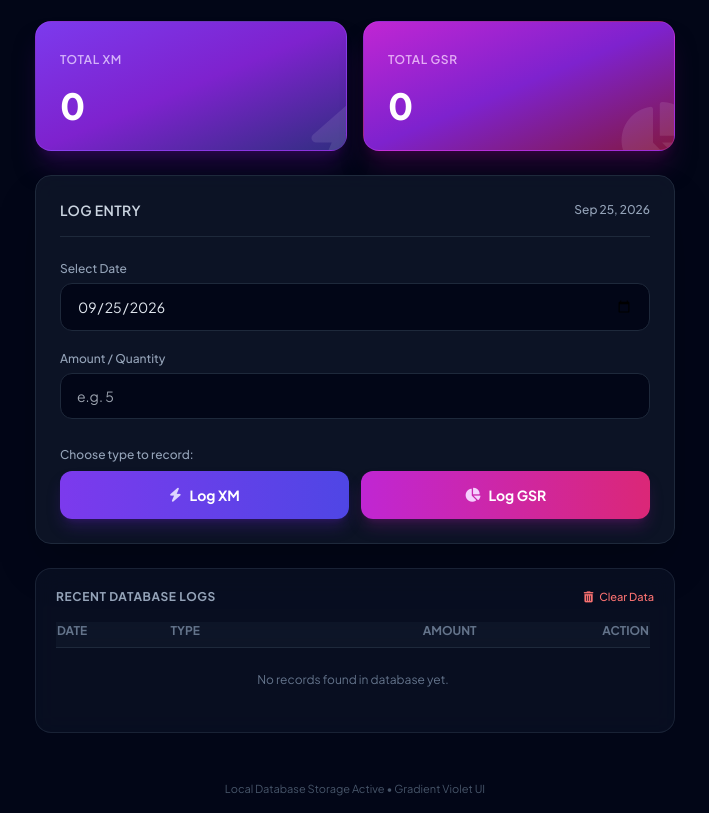
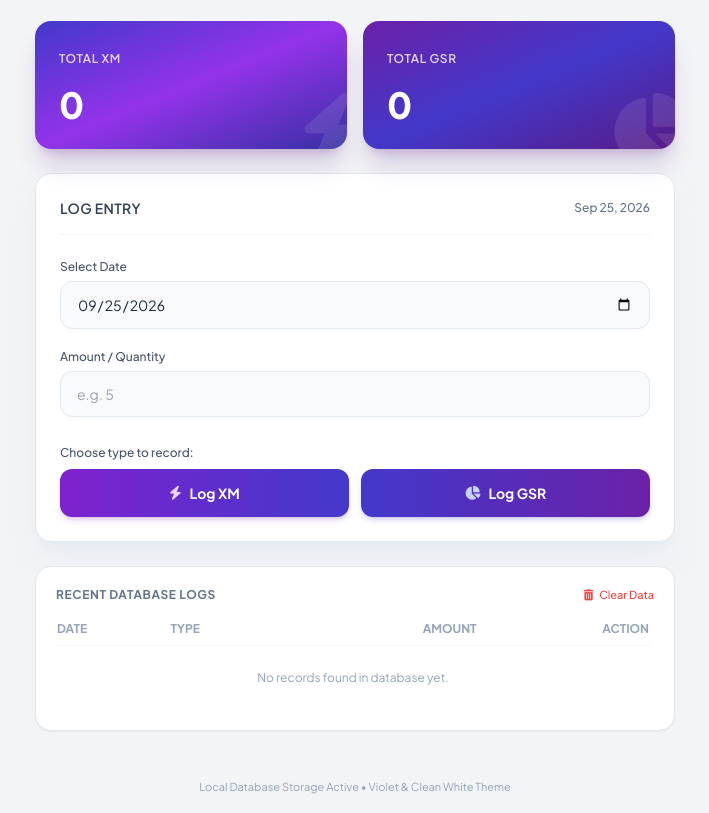
Before and after one commit to Raze-Engine/Raze-Engine-Ai, a plain HTML site: page index.html in a window 1280 px wide. Shown: the part 87-900 px from the top of the page, without its empty margins (285-994 px from the left). Drawn offline with nearby package versions, Linux system fonts and the light colour scheme.

Commit message:
Update index.html

```diff
--- a/index.html
+++ b/index.html
@@ -12,30 +12,31 @@
         @import url('https://fonts.googleapis.com/css2?family=Plus+Jakarta+Sans:wght@400;500;600;700;800&display=swap');
         body {
             font-family: 'Plus Jakarta Sans', sans-serif;
+            background-color: #f3f4f6;
         }
     </style>
 </head>
-<body class="bg-slate-950 text-slate-100 min-h-screen flex flex-col justify-between selection:bg-purple-500 selection:text-white">
+<body class="text-slate-900 min-h-screen flex flex-col justify-between selection:bg-purple-600 selection:text-white">
 
     <div class="max-w-2xl w-full mx-auto px-4 py-8 flex flex-col gap-6">
 
         <!-- Header Title -->
         <header class="text-center">
-            <h1 class="text-2xl font-extrabold tracking-tight bg-gradient-to-r from-purple-400 via-fuchsia-300 to-pink-400 bg-clip-text text-transparent">
+            <h1 class="text-2xl font-extrabold tracking-tight text-slate-900">
                 Daily Tracker Dashboard
             </h1>
-            <p class="text-xs text-slate-400 mt-1">Record and manage your daily GSR & XM counts</p>
+            <p class="text-xs text-slate-500 mt-1">Record and manage your daily GSR & XM counts</p>
         </header>
 
-        <!-- TOP UI: Gradient Violet Dashboard Cards -->
+        <!-- TOP UI: Gradient Violet Dashboard Cards matching the reference image theme -->
         <section class="grid grid-cols-2 gap-4">
             <!-- Total XM Card -->
-            <div class="relative overflow-hidden rounded-2xl bg-gradient-to-br from-violet-600 via-purple-700 to-indigo-900 p-6 shadow-xl shadow-purple-950/50 border border-purple-500/30 flex flex-col justify-between">
-                <div class="absolute -right-6 -bottom-6 text-white/10 text-7xl font-black pointer-events-none">
+            <div class="relative overflow-hidden rounded-2xl bg-gradient-to-br from-indigo-700 via-purple-600 to-indigo-800 p-6 shadow-xl shadow-purple-900/20 text-white flex flex-col justify-between">
+                <div class="absolute -right-4 -bottom-4 text-white/10 text-7xl font-black pointer-events-none">
                     <i class="fa-solid fa-bolt"></i>
                 </div>
                 <div>
-                    <span class="text-xs font-semibold uppercase tracking-wider text-purple-200/80">Total XM</span>
+                    <span class="text-xs font-semibold uppercase tracking-wider text-purple-200">Total XM</span>
                 </div>
                 <div class="mt-4">
                     <h2 id="totalXM" class="text-4xl font-extrabold tracking-tight text-white">0</h2>
@@ -43,12 +44,12 @@
             </div>
 
             <!-- Total GSR Card -->
-            <div class="relative overflow-hidden rounded-2xl bg-gradient-to-br from-fuchsia-600 via-purple-700 to-pink-900 p-6 shadow-xl shadow-fuchsia-950/50 border border-fuchsia-500/30 flex flex-col justify-between">
-                <div class="absolute -right-6 -bottom-6 text-white/10 text-7xl font-black pointer-events-none">
+            <div class="relative overflow-hidden rounded-2xl bg-gradient-to-br from-purple-800 via-indigo-700 to-purple-900 p-6 shadow-xl shadow-purple-900/20 text-white flex flex-col justify-between">
+                <div class="absolute -right-4 -bottom-4 text-white/10 text-7xl font-black pointer-events-none">
                     <i class="fa-solid fa-chart-pie"></i>
                 </div>
                 <div>
-                    <span class="text-xs font-semibold uppercase tracking-wider text-fuchsia-200/80">Total GSR</span>
+                    <span class="text-xs font-semibold uppercase tracking-wider text-purple-200">Total GSR</span>
                 </div>
                 <div class="mt-4">
                     <h2 id="totalGSR" class="text-4xl font-extrabold tracking-tight text-white">0</h2>
@@ -57,40 +58,40 @@
         </section>
 
         <!-- MAIN INTERACTIVE UI: Only 2 Buttons & Input Form -->
-        <main class="bg-slate-900/80 backdrop-blur-md rounded-2xl border border-slate-800 p-6 shadow-2xl flex flex-col gap-6">
-            <div class="flex items-center justify-between border-b border-slate-800 pb-4">
-                <h2 class="text-sm font-semibold tracking-wide text-slate-300 uppercase">Log Entry</h2>
-                <span id="currentDateDisplay" class="text-xs text-slate-400 font-medium"></span>
+        <main class="bg-white rounded-2xl border border-slate-200 p-6 shadow-xl shadow-slate-200/50 flex flex-col gap-6">
+            <div class="flex items-center justify-between border-b border-slate-100 pb-4">
+                <h2 class="text-sm font-semibold tracking-wide text-slate-700 uppercase">Log Entry</h2>
+                <span id="currentDateDisplay" class="text-xs text-slate-500 font-medium"></span>
             </div>
 
             <form id="trackerForm" onsubmit="handleSubmit(event)" class="flex flex-col gap-5">
                 <!-- Date Picker -->
                 <div class="flex flex-col gap-1.5">
-                    <label for="entryDate" class="text-xs font-medium text-slate-400">Select Date</label>
+                    <label for="entryDate" class="text-xs font-medium text-slate-600">Select Date</label>
                     <input type="date" id="entryDate" required
-                        class="bg-slate-950 border border-slate-800 rounded-xl px-4 py-3 text-sm text-slate-200 focus:outline-none focus:border-purple-500 focus:ring-1 focus:ring-purple-500 transition-all">
+                        class="bg-slate-50 border border-slate-200 rounded-xl px-4 py-3 text-sm text-slate-800 focus:outline-none focus:border-purple-600 focus:ring-1 focus:ring-purple-600 transition-all">
                 </div>
 
                 <!-- Quantity Input -->
                 <div class="flex flex-col gap-1.5">
-                    <label for="entryAmount" class="text-xs font-medium text-slate-400">Amount / Quantity</label>
+                    <label for="entryAmount" class="text-xs font-medium text-slate-600">Amount / Quantity</label>
                     <input type="number" id="entryAmount" min="1" placeholder="e.g. 5" required
-                        class="bg-slate-950 border border-slate-800 rounded-xl px-4 py-3 text-sm text-slate-200 focus:outline-none focus:border-purple-500 focus:ring-1 focus:ring-purple-500 transition-all">
+                        class="bg-slate-50 border border-slate-200 rounded-xl px-4 py-3 text-sm text-slate-800 focus:outline-none focus:border-purple-600 focus:ring-1 focus:ring-purple-600 transition-all">
                 </div>
 
                 <!-- THE ONLY 2 BUTTONS: GSR and XM -->
                 <div class="flex flex-col gap-2 pt-2">
-                    <span class="text-xs font-medium text-slate-400">Choose type to record:</span>
+                    <span class="text-xs font-medium text-slate-600">Choose type to record:</span>
                     <div class="grid grid-cols-2 gap-3">
                         <button type="button" onclick="submitEntry('XM')"
-                            class="group relative flex items-center justify-center gap-2 py-3.5 px-4 rounded-xl bg-gradient-to-r from-violet-600 to-indigo-600 hover:from-violet-500 hover:to-indigo-500 text-white font-bold text-sm shadow-lg shadow-violet-900/40 active:scale-[0.98] transition-all">
-                            <i class="fa-solid fa-bolt text-violet-200 group-hover:scale-110 transition-transform"></i>
+                            class="group relative flex items-center justify-center gap-2 py-3.5 px-4 rounded-xl bg-gradient-to-r from-purple-700 to-indigo-700 hover:from-purple-800 hover:to-indigo-800 text-white font-bold text-sm shadow-md shadow-purple-700/20 active:scale-[0.98] transition-all">
+                            <i class="fa-solid fa-bolt text-purple-200 group-hover:scale-110 transition-transform"></i>
                             Log XM
                         </button>
 
                         <button type="button" onclick="submitEntry('GSR')"
-                            class="group relative flex items-center justify-center gap-2 py-3.5 px-4 rounded-xl bg-gradient-to-r from-fuchsia-600 to-pink-600 hover:from-fuchsia-500 hover:to-pink-500 text-white font-bold text-sm shadow-lg shadow-fuchsia-900/40 active:scale-[0.98] transition-all">
-                            <i class="fa-solid fa-chart-pie text-fuchsia-200 group-hover:scale-110 transition-transform"></i>
+                            class="group relative flex items-center justify-center gap-2 py-3.5 px-4 rounded-xl bg-gradient-to-r from-indigo-700 to-purple-800 hover:from-indigo-800 hover:to-purple-900 text-white font-bold text-sm shadow-md shadow-indigo-700/20 active:scale-[0.98] transition-all">
+                            <i class="fa-solid fa-chart-pie text-indigo-200 group-hover:scale-110 transition-transform"></i>
                             Log GSR
                         </button>
                     </div>
@@ -99,16 +100,16 @@
         </main>
 
         <!-- Database History / Logs Table -->
-        <section class="bg-slate-900/50 backdrop-blur-md rounded-2xl border border-slate-800/80 p-5 flex flex-col gap-4">
+        <section class="bg-white rounded-2xl border border-slate-200 p-5 shadow-sm flex flex-col gap-4">
             <div class="flex items-center justify-between">
-                <h3 class="text-xs font-bold uppercase tracking-wider text-slate-400">Recent Database Logs</h3>
-                <button onclick="clearDatabase()" class="text-[11px] text-red-400 hover:text-red-300 transition-colors font-medium">
+                <h3 class="text-xs font-bold uppercase tracking-wider text-slate-500">Recent Database Logs</h3>
+                <button onclick="clearDatabase()" class="text-[11px] text-red-500 hover:text-red-700 transition-colors font-medium">
                     <i class="fa-solid fa-trash-can mr-1"></i> Clear Data
                 </button>
             </div>
             <div class="overflow-x-auto max-h-48 overflow-y-auto pr-1">
-                <table class="w-full text-left text-xs text-slate-300">
-                    <thead class="text-slate-500 uppercase font-semibold border-b border-slate-800 sticky top-0 bg-slate-900/90 backdrop-blur">
+                <table class="w-full text-left text-xs text-slate-700">
+                    <thead class="text-slate-400 uppercase font-semibold border-b border-slate-100 sticky top-0 bg-white backdrop-blur">
                         <tr>
                             <th class="pb-2">Date</th>
                             <th class="pb-2">Type</th>
@@ -116,11 +117,11 @@
                             <th class="pb-2 text-right">Action</th>
                         </tr>
                     </thead>
-                    <tbody id="logsTableBody" class="divide-y divide-slate-800/50">
+                    <tbody id="logsTableBody" class="divide-y divide-slate-100">
                         <!-- Dynamic rows injected here -->
                     </tbody>
                 </table>
-                <div id="emptyState" class="text-center py-6 text-slate-500 text-xs hidden">
+                <div id="emptyState" class="text-center py-6 text-slate-400 text-xs hidden">
                     No records found in database yet.
                 </div>
             </div>
@@ -129,8 +130,8 @@
     </div>
 
     <!-- Footer -->
-    <footer class="text-center py-4 text-[11px] text-slate-600">
-        Local Database Storage Active &bull; Gradient Violet UI
+    <footer class="text-center py-4 text-[11px] text-slate-400">
+        Local Database Storage Active &bull; Violet & Clean White Theme
     </footer>
 
     <!-- JavaScript Application Logic -->
@@ -208,17 +209,17 @@
                     }
 
                     const tr = document.createElement('tr');
-                    tr.className = 'hover:bg-slate-800/40 transition-colors';
+                    tr.className = 'hover:bg-slate-50 transition-colors';
                     tr.innerHTML = `
-                        <td class="py-2.5 font-medium text-slate-300">${item.date}</td>
+                        <td class="py-2.5 font-medium text-slate-700">${item.date}</td>
                         <td class="py-2.5">
-                            <span class="px-2 py-0.5 rounded-md font-bold text-[10px] ${item.type === 'XM' ? 'bg-violet-500/20 text-violet-300 border border-violet-500/30' : 'bg-fuchsia-500/20 text-fuchsia-300 border border-fuchsia-500/30'}">
+                            <span class="px-2 py-0.5 rounded-md font-bold text-[10px] ${item.type === 'XM' ? 'bg-purple-100 text-purple-700 border border-purple-200' : 'bg-indigo-100 text-indigo-700 border border-indigo-200'}">
                                 ${item.type}
                             </span>
                         </td>
-                        <td class="py-2.5 text-right font-semibold text-slate-200">+${item.amount}</td>
+                        <td class="py-2.5 text-right font-semibold text-slate-800">+${item.amount}</td>
                         <td class="py-2.5 text-right">
-                            <button onclick="deleteRecord(${item.id})" class="text-slate-500 hover:text-red-400 transition-colors px-1">
+                            <button onclick="deleteRecord(${item.id})" class="text-slate-400 hover:text-red-500 transition-colors px-1">
                                 <i class="fa-solid fa-xmark"></i>
                             </button>
                         </td>
```
